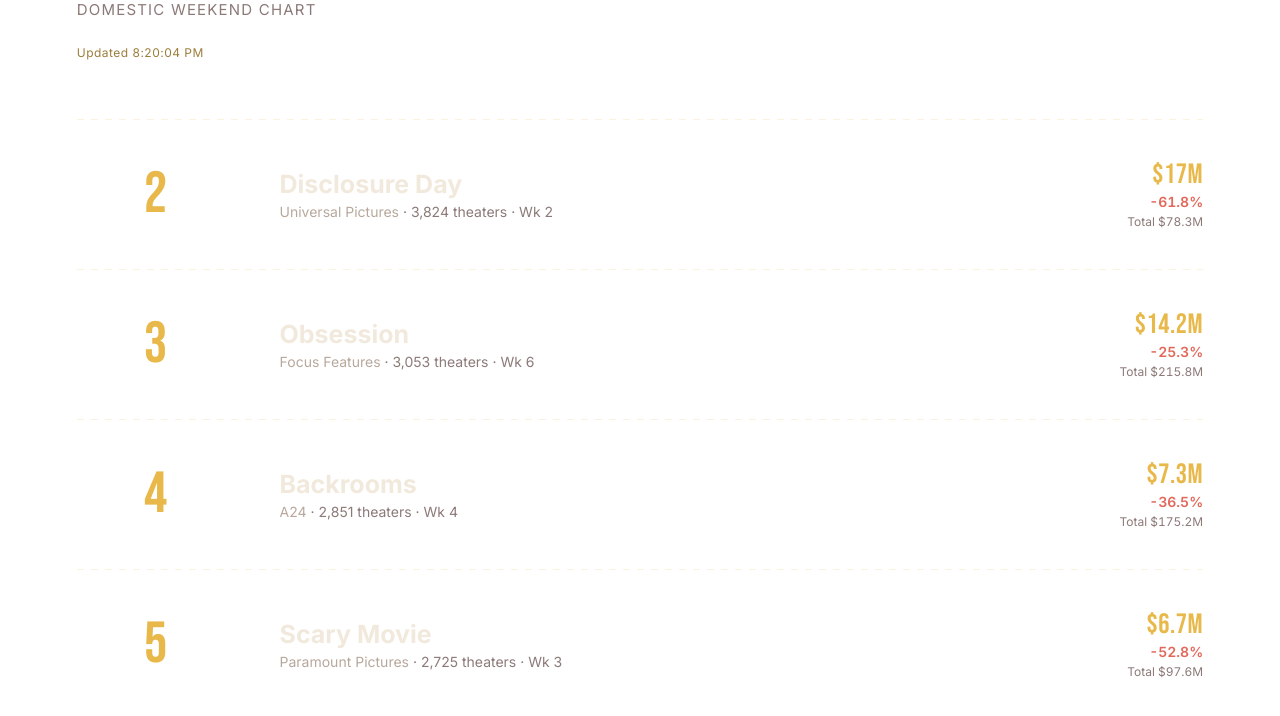
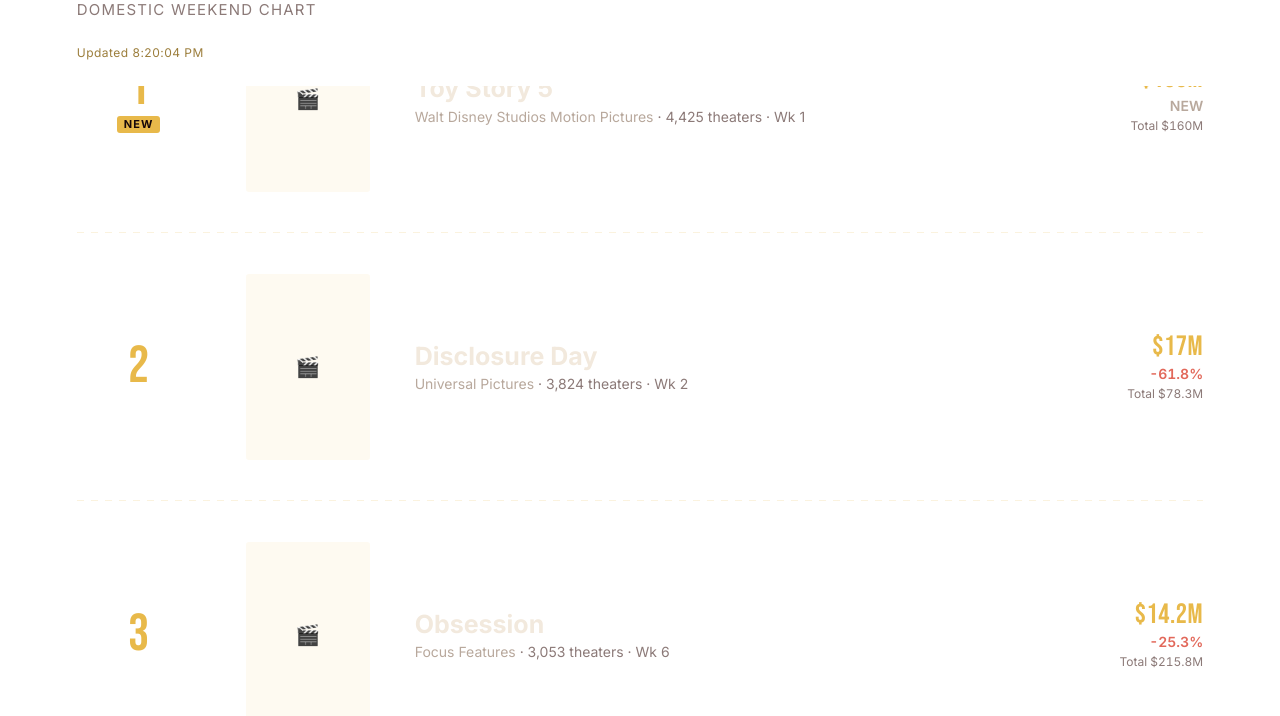
Before and after one commit to nancyamedeo-rgb/box-office, a plain HTML site: page index.html in a window 1280 px wide. Shown: the part 84-800 px from the top of the page. Drawn offline with Linux system fonts and the light colour scheme.

Commit message:
Update index.html

```diff
--- a/index.html
+++ b/index.html
@@ -84,12 +84,12 @@
 
   .rank-block {
     flex-shrink:0;
-    width:14%;
+    width:11%;
     display:flex; flex-direction:column; align-items:center;
     font-family:'Bebas Neue',sans-serif;
   }
   .rank-num {
-    font-size:clamp(28px, 6.5vw, 58px);
+    font-size:clamp(26px, 6vw, 52px);
     color:var(--gold);
     line-height:0.9;
   }
@@ -104,6 +104,26 @@
     border-radius:3px;
     padding:0.15em 0.6em;
     text-transform:uppercase;
+  }
+
+  .poster-block {
+    flex-shrink:0;
+    width:11%;
+    aspect-ratio:2/3;
+    border-radius:3px;
+    overflow:hidden;
+    background:rgba(232,185,74,0.08);
+    display:flex; align-items:center; justify-content:center;
+  }
+  .poster-block img {
+    width:100%; height:100%;
+    object-fit:cover;
+    display:block;
+  }
+  .poster-fallback {
+    font-size:clamp(14px, 2.2vw, 20px);
+    color:var(--gold-dim);
+    line-height:1;
   }
 
   .film-info {
@@ -198,11 +218,16 @@ function buildFilmRow(film) {
   if (film.theaters) metaParts.push(film.theaters.toLocaleString() + " theaters");
   if (film.weeksInRelease) metaParts.push("Wk " + film.weeksInRelease);
 
+  const posterHtml = film.poster
+    ? `<img src="${film.poster}" alt="" loading="lazy" onerror="this.replaceWith(Object.assign(document.createElement('div'),{className:'poster-fallback',textContent:'🎬'}))">`
+    : `<div class="poster-fallback">🎬</div>`;
+
   return `<div class="film-row">
     <div class="rank-block">
       <div class="rank-num">${film.rank}</div>
       ${film.isNew ? '<div class="rank-new">New</div>' : ''}
     </div>
+    <div class="poster-block">${posterHtml}</div>
     <div class="film-info">
       <div class="film-title">${film.title}</div>
       <div class="film-meta">${metaParts.join(" · ")}</div>
```
